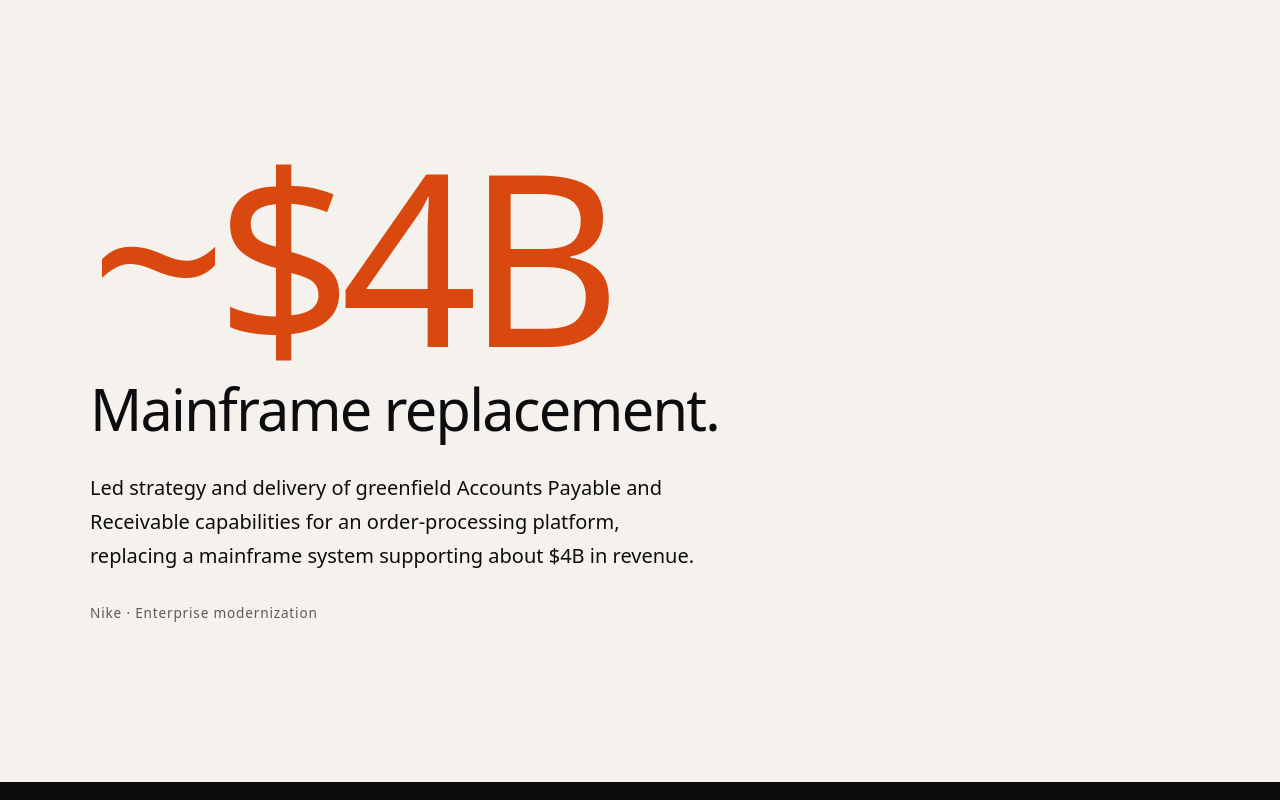
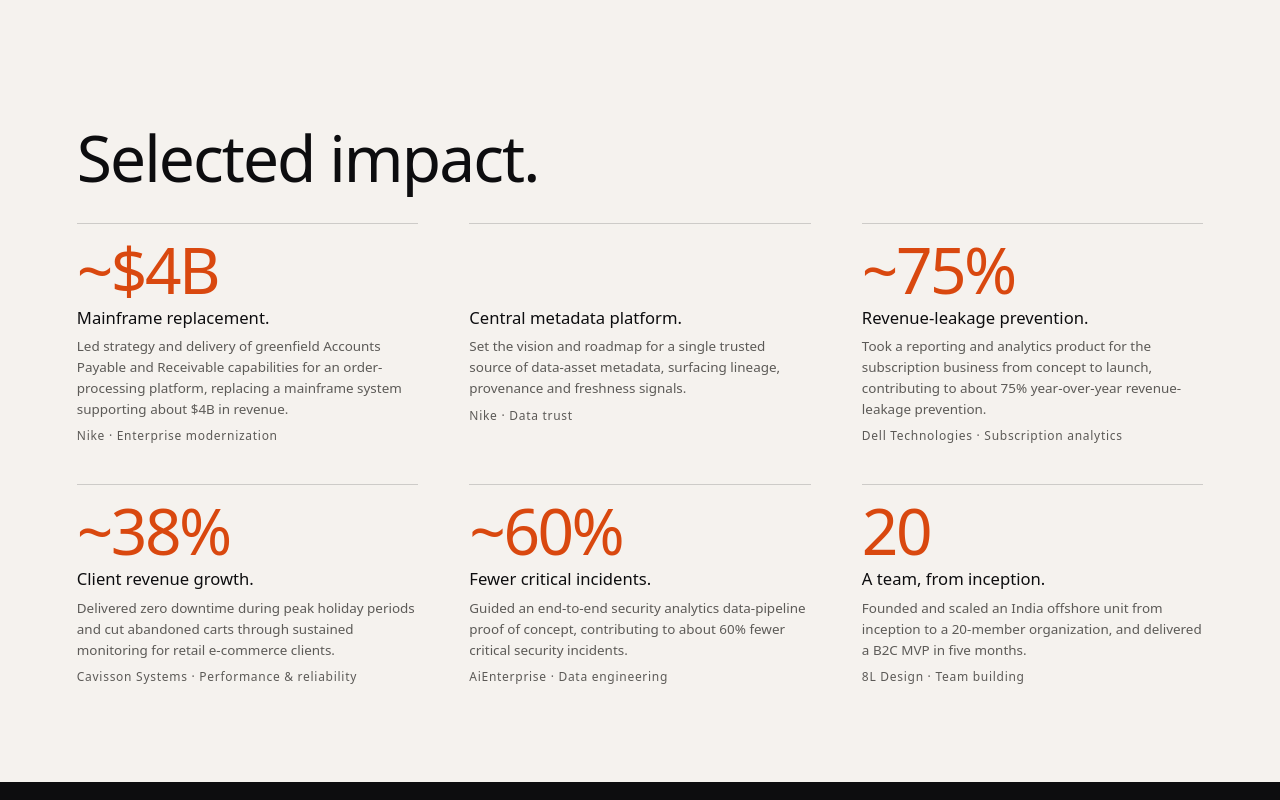
Before and after one commit to adinuks/firse-class, a plain HTML site: page v1-just-ask.html in a window 1280 px wide. Shown: the part 2580-3380 px from the top of the page. Drawn offline with Linux system fonts and the light colour scheme.

Commit message:
v1: show all impact results in a single section
Co-Authored-By: Claude Sonnet 5.5 <noreply@anthropic.com>
Claude-Session: https://claude.ai/code/session_01Vw6kgd7CFrXYzrXGy5DtEY

```diff
--- a/v1-just-ask.html
+++ b/v1-just-ask.html
@@ -106,6 +106,28 @@
     .linkedin:hover { color: var(--accent); }
     footer { margin-top: 96px; font-size: 0.85rem; color: var(--muted); }
 
+
+    /* Impact: all six on one screen */
+    main > section.impact { padding: 88px var(--gutter) 40px; }
+    .inner.wide { max-width: 1280px; }
+    .impact h2 { font-size: clamp(2rem, 5vw, 4rem); }
+    .impact-grid {
+      display: grid; gap: clamp(20px, 3vw, 44px) clamp(24px, 4vw, 64px);
+      grid-template-columns: repeat(3, 1fr); margin-top: clamp(20px, 4vh, 48px);
+    }
+    .impact-grid article { border-top: 1px solid rgba(128,128,128,.35); padding-top: 16px; }
+    .impact-grid .stat { font-size: clamp(2.4rem, 5vw, 4.2rem); letter-spacing: -0.04em; margin-bottom: 6px; }
+    .impact-grid h3 { font-weight: 500; font-size: clamp(0.95rem, 1.3vw, 1.1rem); line-height: 1.3; margin-bottom: 8px; }
+    .impact-grid p { font-size: clamp(0.8rem, 1.05vw, 0.92rem); line-height: 1.55; color: var(--muted); }
+    .impact-grid .tags { margin-top: 8px; font-size: 0.75rem; }
+    @media (max-width: 900px) { .impact-grid { grid-template-columns: repeat(2, 1fr); } }
+    @media (max-width: 520px) {
+      main > section.impact { padding: 68px var(--gutter) 20px; }
+      .impact-grid { gap: 14px 16px; }
+      .impact-grid p { font-size: 0.72rem; line-height: 1.45; }
+      .impact-grid .tags { display: none; }
+    }
+
     /* Motion: gentle fade and rise on scroll (only when JS is on) */
     .js .reveal { opacity: 0; transform: translateY(24px); transition: opacity 0.9s ease, transform 0.9s ease; }
     .js .reveal.in { opacity: 1; transform: none; }
@@ -181,57 +203,48 @@
       </div>
     </section>
 
-    <!-- 4-9. Selected impact: one result per screen -->
-    <section id="impact">
-      <div class="inner">
-        <div class="stat reveal">~$4B</div>
-        <h2 class="reveal d1">Mainframe replacement.</h2>
-        <p class="body reveal d2">Led strategy and delivery of greenfield Accounts Payable and Receivable capabilities for an order-processing platform, replacing a mainframe system supporting about $4B in revenue.</p>
-        <p class="tags reveal d2">Nike · Enterprise modernization</p>
-      </div>
-    </section>
-
-    <section>
-      <div class="inner">
-        <h2 class="reveal">Central metadata platform.</h2>
-        <p class="body reveal d1">Set the vision and roadmap for a single trusted source of data-asset metadata, surfacing lineage, provenance and freshness signals.</p>
-        <p class="tags reveal d2">Nike · Data trust</p>
-      </div>
-    </section>
-
-    <section>
-      <div class="inner">
-        <div class="stat reveal">~75%</div>
-        <h2 class="reveal d1">Revenue-leakage prevention.</h2>
-        <p class="body reveal d2">Took a reporting and analytics product for the subscription business from concept to launch, contributing to about 75% year-over-year revenue-leakage prevention.</p>
-        <p class="tags reveal d2">Dell Technologies · Subscription analytics</p>
-      </div>
-    </section>
-
-    <section>
-      <div class="inner">
-        <div class="stat reveal">~38%</div>
-        <h2 class="reveal d1">Client revenue growth.</h2>
-        <p class="body reveal d2">Delivered zero downtime during peak holiday periods and cut abandoned carts through sustained monitoring for retail e-commerce clients.</p>
-        <p class="tags reveal d2">Cavisson Systems · Performance &amp; reliability</p>
-      </div>
-    </section>
-
-    <section>
-      <div class="inner">
-        <div class="stat reveal">~60%</div>
-        <h2 class="reveal d1">Fewer critical incidents.</h2>
-        <p class="body reveal d2">Guided an end-to-end security analytics data-pipeline proof of concept, contributing to about 60% fewer critical security incidents.</p>
-        <p class="tags reveal d2">AiEnterprise · Data engineering</p>
-      </div>
-    </section>
-
-    <section>
-      <div class="inner">
-        <div class="stat reveal">20</div>
-        <h2 class="reveal d1">A team, from inception.</h2>
-        <p class="body reveal d2">Founded and scaled an India offshore unit from inception to a 20-member organization, and delivered a B2C MVP in five months.</p>
-        <p class="tags reveal d2">8L Design · Team building</p>
+    <!-- 4. Selected impact: all six results on one screen -->
+    <section id="impact" class="impact">
+      <div class="inner wide">
+        <h2 class="reveal">Selected impact.</h2>
+        <div class="impact-grid">
+          <article class="reveal d0">
+            <div class="stat">~$4B</div>
+            <h3>Mainframe replacement.</h3>
+            <p>Led strategy and delivery of greenfield Accounts Payable and Receivable capabilities for an order-processing platform, replacing a mainframe system supporting about $4B in revenue.</p>
+            <p class="tags">Nike · Enterprise modernization</p>
+          </article>
+          <article class="reveal d1">
+            <div class="stat" aria-hidden="true">&nbsp;</div>
+            <h3>Central metadata platform.</h3>
+            <p>Set the vision and roadmap for a single trusted source of data-asset metadata, surfacing lineage, provenance and freshness signals.</p>
+            <p class="tags">Nike · Data trust</p>
+          </article>
+          <article class="reveal d2">
+            <div class="stat">~75%</div>
+            <h3>Revenue-leakage prevention.</h3>
+            <p>Took a reporting and analytics product for the subscription business from concept to launch, contributing to about 75% year-over-year revenue-leakage prevention.</p>
+            <p class="tags">Dell Technologies · Subscription analytics</p>
+          </article>
+          <article class="reveal d0">
+            <div class="stat">~38%</div>
+            <h3>Client revenue growth.</h3>
+            <p>Delivered zero downtime during peak holiday periods and cut abandoned carts through sustained monitoring for retail e-commerce clients.</p>
+            <p class="tags">Cavisson Systems · Performance &amp; reliability</p>
+          </article>
+          <article class="reveal d1">
+            <div class="stat">~60%</div>
+            <h3>Fewer critical incidents.</h3>
+            <p>Guided an end-to-end security analytics data-pipeline proof of concept, contributing to about 60% fewer critical security incidents.</p>
+            <p class="tags">AiEnterprise · Data engineering</p>
+          </article>
+          <article class="reveal d2">
+            <div class="stat">20</div>
+            <h3>A team, from inception.</h3>
+            <p>Founded and scaled an India offshore unit from inception to a 20-member organization, and delivered a B2C MVP in five months.</p>
+            <p class="tags">8L Design · Team building</p>
+          </article>
+        </div>
       </div>
     </section>
 
```
